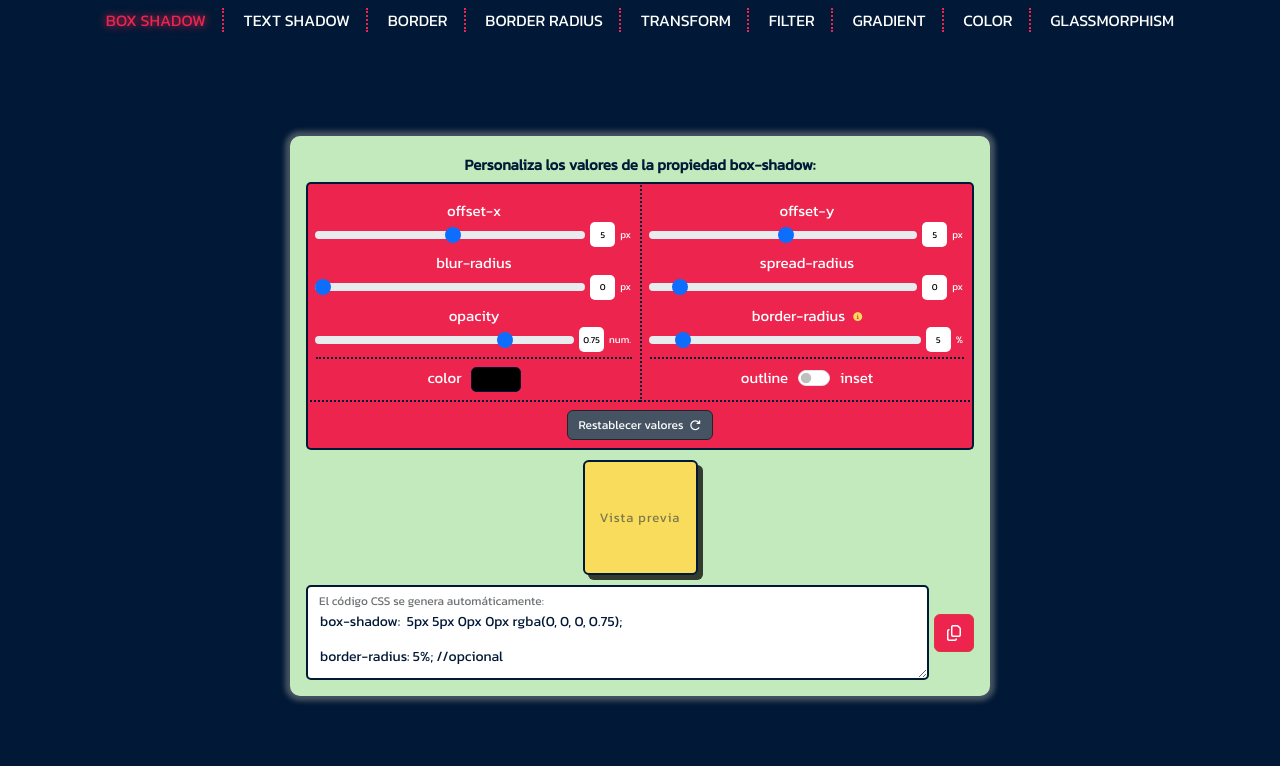
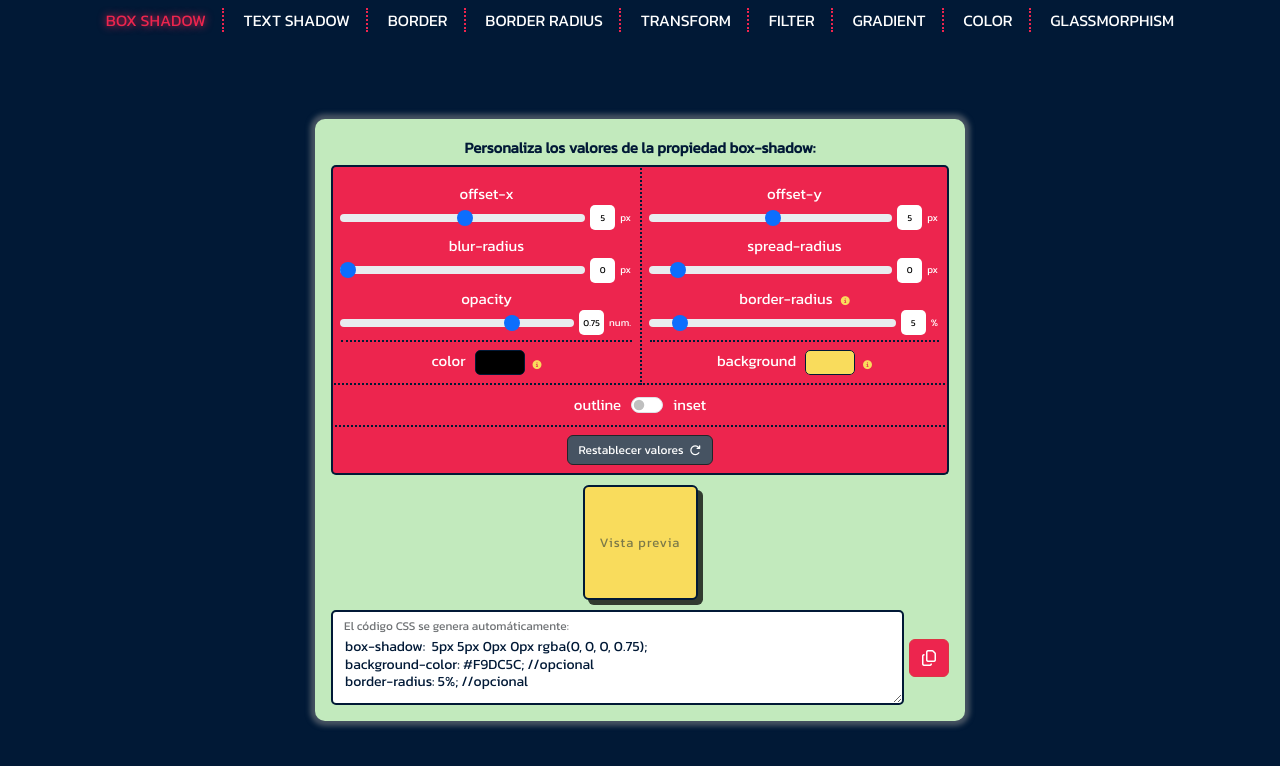
Before and after one commit to MauricioBarrueta/boxShadowGenerator, a website: page index.html in a window 1280 px wide. Drawn offline with nearby package versions, Linux system fonts and the light colour scheme.

Commit message:
Se agregó un valor extra a la propiedad

```diff
--- a/index.html
+++ b/index.html
@@ -51,6 +51,7 @@
                     <div class="input-group bs-color">
                         <label class="form-label" for="color">color</label>
                         <input type="color" id="color">
+                        <small title="Sombra">&#xf05a;</small>
                     </div>
                 </div>
                 <div class="column">
@@ -69,12 +70,19 @@
                         </div>
                     </div>
                     <div class="input-group">
-                        <label for="border" class="form-label d-flex align-items-center justify-content-center">border-radius <small title="Opcional">&#xf05a;</small></label>
+                        <label for="border" class="form-label">border-radius<small title="Opcional">&#xf05a;</small></label>
                         <div class="input-row">
                             <input type="range" class="form-range" min="0" max="50" step="1" value="0" id="border" oninput="radiusRange.value=border.value">
                             <input type="number" id="radiusRange" min="0" max="50" value="0" oninput="border.value=radiusRange.value"><span>%</span>
                         </div>
                     </div>
+                    <div class="input-group bs-color">
+                        <label class="form-label" for="bgColor">background</label>
+                        <input type="color" id="bgColor" value="#F9DC5C">
+                        <small title="Opcional">&#xf05a;</small>
+                    </div>
+                </div>
+                <div class="column">
                     <div class="form-check form-switch">
                         <label class="form-check-label" for="inset">outline</label>
                         <input class="form-check-input" type="checkbox" role="switch" id="inset">
--- a/src/js/main.js
+++ b/src/js/main.js
@@ -2,7 +2,7 @@ const hOffset = document.getElementById('hOffset'), vOffset = document.getElemen
     spread = document.getElementById('spread'), opacity = document.getElementById('opacity'), borderRadius = document.getElementById('border')
 const hOffsetValue = document.getElementById('hRange'), opValue = document.getElementById('opaRange'), vOffsetValue = document.getElementById('vRange'),
     borderValue = document.getElementById('radiusRange')
-const colorShadow = document.getElementById('color'), insetShadow = document.getElementById('inset')
+const colorShadow = document.getElementById('color'), insetShadow = document.getElementById('inset'), bgColor = document.getElementById('bgColor')
 const generatedBoxShadow = document.querySelector('.box-shadow-preview'), boxShadowCode = document.getElementById('bs-code'),
     boxShadowOptions = document.querySelectorAll('.shadow-options input')
 
@@ -17,13 +17,15 @@ boxShadowOptions.forEach((range) => {
 });
 insetShadow.addEventListener('change', () => { generateOrUpdateBoxShadow() })
 colorShadow.addEventListener('change', () => { generateOrUpdateBoxShadow() })
+bgColor.addEventListener('change', () => {generateOrUpdateBoxShadow()})
 
 /* Genera la vista previa y el código de box-shadow */
 function generateOrUpdateBoxShadow() {
     const code = `${insetShadow.checked ? 'inset ' : ''} ${hOffset.value}px ${vOffset.value}px ${blurRadius.value}px ${spread.value}px ${hexColorToRgba(colorShadow.value, opacity.value)}`
     generatedBoxShadow.style.boxShadow = code
+    generatedBoxShadow.style.background = bgColor.value
     generatedBoxShadow.style.borderRadius = `${borderRadius.value}%`
-    boxShadowCode.textContent = `box-shadow: ${code};\n\nborder-radius: ${borderRadius.value}%; //opcional`
+    boxShadowCode.textContent = `box-shadow: ${code};\nbackground-color: ${bgColor.value.toUpperCase()}; //opcional\nborder-radius: ${borderRadius.value}%; //opcional`
 }
 
 /* Transforma el color hexadecimal al modelo RGB */
@@ -45,4 +47,5 @@ const resetRangeValues = () => {
     hOffsetValue.value = hOffset.value = vOffsetValue.value = vOffset.value = borderRadius.value = borderValue.value = 5
     opValue.value = opacity.value = 0.75
     insetShadow.checked = false
+    bgColor.value = '#F9DC5C'
 }
--- a/src/scss/styles.scss
+++ b/src/scss/styles.scss
@@ -27,9 +27,9 @@ body {
         display: flex; align-items: center; justify-content: center; flex-wrap: wrap; flex-direction: row;
     }
     .container {
-        min-height: 94vh;
+        min-height: 95vh; padding: 1em;
         .card-container {
-            width: 700px; min-width: 425px; height: auto;
+            width: 650px; height: auto;
             padding: 1em; text-align: center;
             background-color: $teaGreen; border-radius: 10px; box-shadow:  0px 0px 5px 5px $Charcoal;
 
@@ -41,23 +41,28 @@ body {
 
             .shadow-options {
                 margin-top: 5px;
+
                 .column {
-                    width: 50%; height: 100%; height: 220.5px;
-                    padding: 1em 0.5rem; border: 2px solid $oxfordBlue; border-bottom-style: dotted;
+                    width: 50%; height: 100%; //height: 220.5px;
+                    padding: 1em 0.5rem 0.5rem 0.5rem; border: 2px solid $oxfordBlue; border-bottom-style: dotted;
                     background-color: $redCrayola; color: white;
+
                     &:first-child { border-radius: 5px 0 0 0; border-right: 0; }
-                    &:last-child { border-radius: 0 5px 0 0; border-left: 2px dotted $oxfordBlue; }
+                    &:nth-child(2) { border-radius: 0 5px 0 0; border-left: 2px dotted $oxfordBlue; }
+                    &:last-child { width: 100%; border-top: 0; padding: 0.5rem; }
 
                     .input-group {
                         display: flex; flex-direction: column; justify-content: center; margin-bottom: 5px;
+
+                        &:last-child { border-top: 2px dotted $oxfordBlue; margin-bottom: 0; padding-top: 8px; }
+
                         label {
                             width: 100%; display: inline-block;
                             font-size: 15px; margin-bottom: 0;
-
-                            small {
-                                font-size: 9px; color: $naplesYellow;
-                                margin: 3px 0 0 8px; cursor: help;
-                            }
+                        }
+                        small {
+                            font-size: 9px; color: #F9DC5C;
+                            margin: 6px 0 0 8px !important; cursor: help;
                         }
 
                         input::-webkit-outer-spin-button, input::-webkit-inner-spin-button { -webkit-appearance: none; margin: 0; }
@@ -68,19 +73,16 @@ body {
                             border: 0; margin: 0 !important; border-radius: 5px !important;
                         }
 
-                        span {
-                            width: fit-content;
-                            font-size: 10px; line-height: 2;
-                        }
+                        span { font-size: 10px; line-height: 2; }
 
                         .input-row { display: flex; align-items: center; width: 100%; gap: 5px; }
                         .form-range { flex: 1; height: 25px; cursor: pointer; }
                     }
 
-                    .form-check, .bs-color { flex-direction: row; border-top: 2px dotted $oxfordBlue; padding-top: 0.5rem !important; } /* flex-direction: row;  */
+                    .form-check, .bs-color { flex-direction: row; }
                     .bs-color {
-                        margin-bottom: 0;
-                        label { width: auto !important; margin-right: 10px; }
+                        align-items: center;
+                        label { width: auto !important; height: 25px; margin-right: 10px; }
                         input[type = color] {
                             width: 50px; height: 25px;
                             border: 0; border-radius: 5px !important; background: transparent; cursor: pointer; transition: 0.25s;
@@ -89,6 +91,7 @@ body {
                             &::-moz-color-swatch { border-radius: 5px; border: 1px solid $oxfordBlue; }
                         }
                     }
+
                     .form-check {
                         margin: 0; padding: 0;
                         label { font-size: 15px; }
```
Also changed, not shown: src/scss/styles.css, 1 other file.
